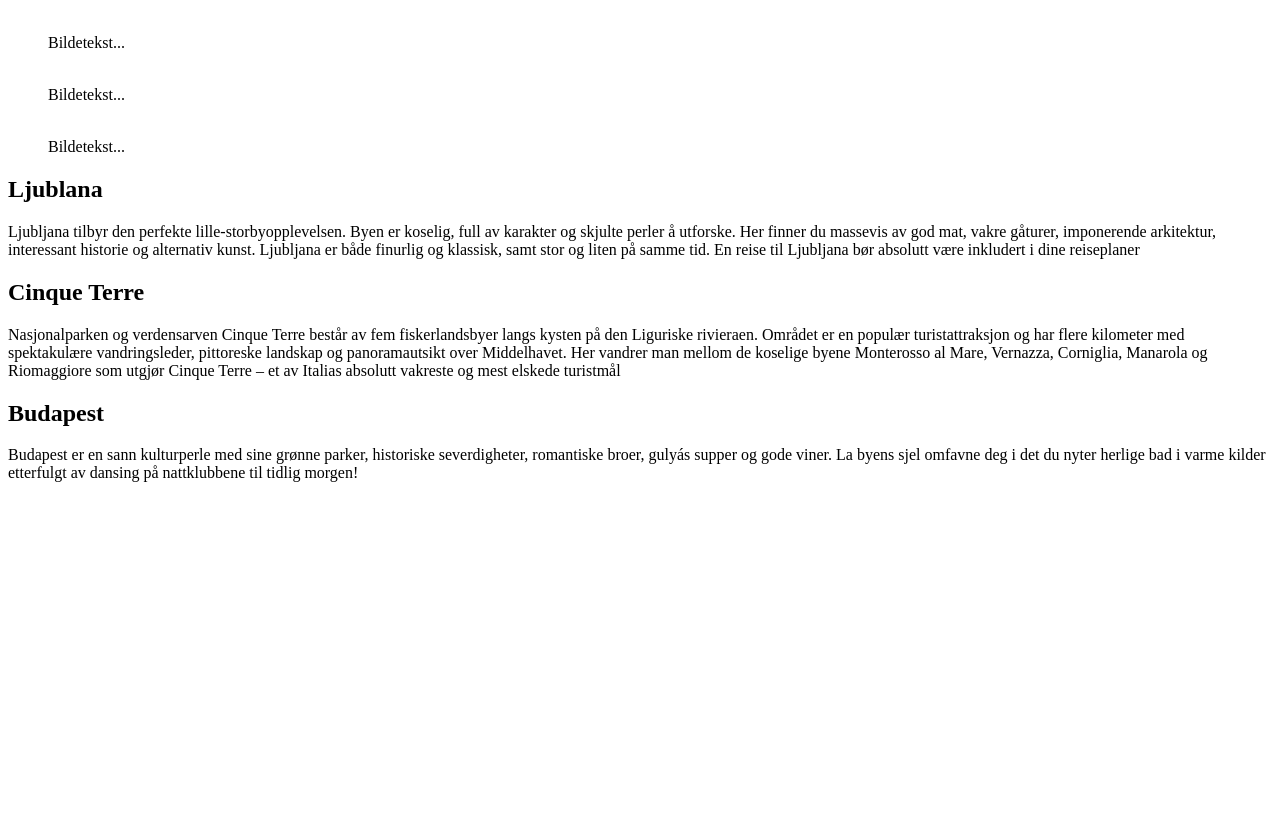
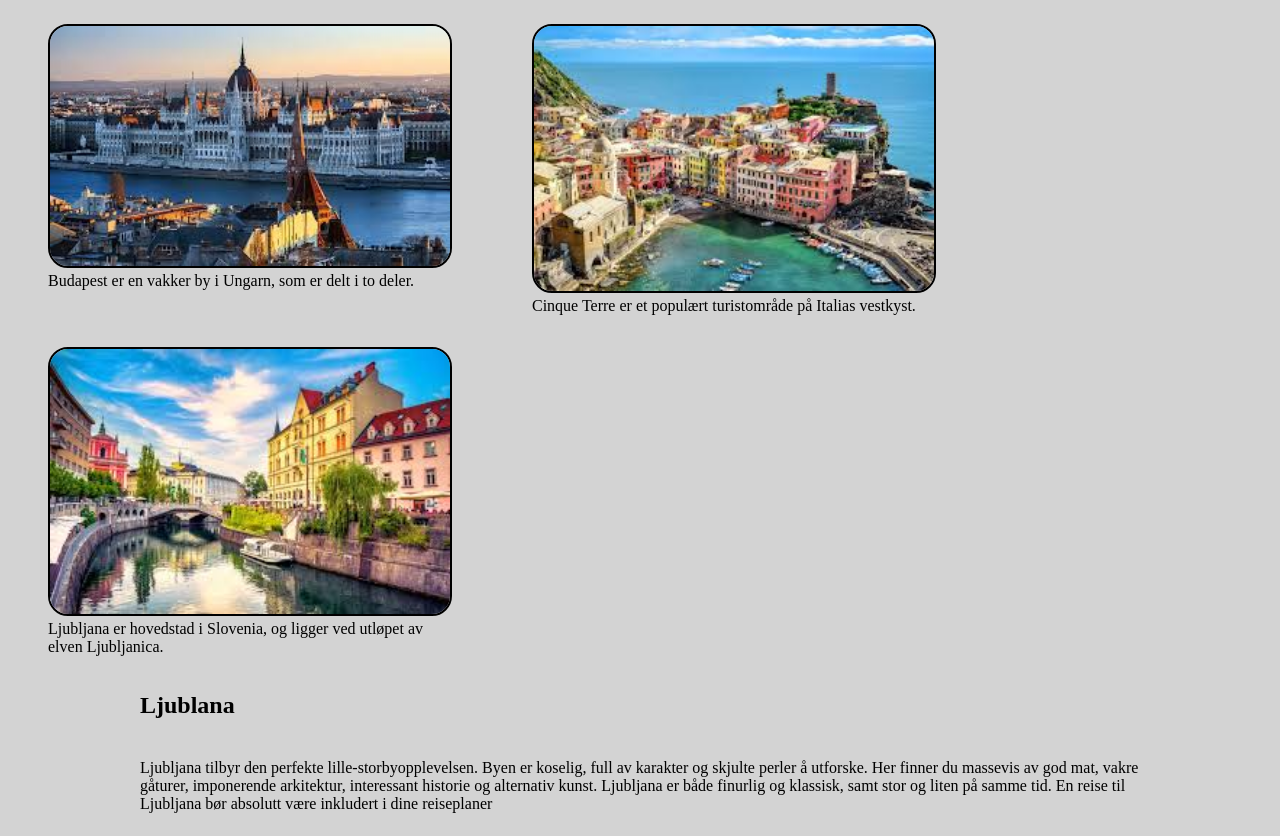
Before and after one commit to mimmelim/YFF2024-2025, a plain HTML site: page byer/bedreindex.html in a window 1280 px wide. Shown: the top 836 px of the page. Before the commit the page ends 800 px from the top, so only its background shows below. Drawn offline with Linux system fonts and the light colour scheme.

Commit message:
lagt til bilder

```diff
--- a/byer/bedreindex.html
+++ b/byer/bedreindex.html
@@ -8,28 +8,30 @@
 </head>
 
 <body>
-    <section>
+    <section class="flyt">
         <figure>
-            <img id="budapest" src="bilder/budapest.jpg" alt="">
+            <img id="budapest" src="bilder/budapest.png" alt="">
             <figcaption>
-                Bildetekst...
+                Budapest er en vakker by i Ungarn, som er delt i to deler.
             </figcaption>
         </figure>
+
         <figure>
-            <img id="cinque" src="bilder/cinque-terre.jpg" alt="">
+            <img id="cinque" src="bilder/cinqueterre.png" alt="">
             <figcaption>
-                Bildetekst...
+                Cinque Terre er et populært turistområde på Italias vestkyst.
             </figcaption>
         </figure>
+
         <figure>
-            <img id="ljublana" src="bilder/ljubljana.jpg" alt="">
+            <img id="ljublana" src="bilder/ljubljana.png" alt="">
             <figcaption>
-                Bildetekst...
+                Ljubljana er hovedstad i Slovenia, og ligger ved utløpet av elven Ljubljanica.
             </figcaption>
         </figure>
     </section>
 
-    <div id="beskrivelse">
+    <section id="beskrivelse">
         <h2>Ljublana</h2>
         <p>
             Ljubljana tilbyr den perfekte lille-storbyopplevelsen. Byen er koselig,
@@ -39,9 +41,9 @@
             og liten på samme tid. En reise til Ljubljana bør absolutt være inkludert
             i dine reiseplaner
         </p>
-    </div>
+    </section>
 
-    <div>
+    <section>
         <h2>Cinque Terre</h2>
         <p>
             Nasjonalparken og verdensarven Cinque Terre består av fem fiskerlandsbyer
@@ -52,10 +54,10 @@
             og Riomaggiore som utgjør Cinque Terre – et av Italias absolutt vakreste
             og mest elskede turistmål
         </p>
-    </div>
+    </section>
 
 
-    <div>
+    <section>
         <h2>Budapest</h2>
         <p>
             Budapest er en sann kulturperle med sine grønne parker, historiske
@@ -63,7 +65,7 @@
             omfavne deg i det du nyter herlige bad i varme kilder etterfulgt av dansing
             på nattklubbene til tidlig morgen!
         </p>
-    </div>
+    </section>
 
 </body>
 </html>
--- a/byer/stiler.css
+++ b/byer/stiler.css
@@ -1,4 +1,25 @@
+body{
+    background-color: rgb(211, 211, 211);
+}
+
+img, figcaption{
+    width: 400px;
+
+}
 
 img{
-    width: 200px;
+    border: 2px solid black;
+    border-radius: 20px;
 }
+
+p, h2{
+    width: 1000px;
+    margin: auto;
+    padding: 20px;
+
+}
+
+.flyt{
+    display: flex;
+    flex-wrap: wrap;
+}
```
Also changed, not shown: byer/bilder/budapest.png (added), byer/bilder/cinqueterre.png (added), byer/bilder/ljubljana.png (added).
